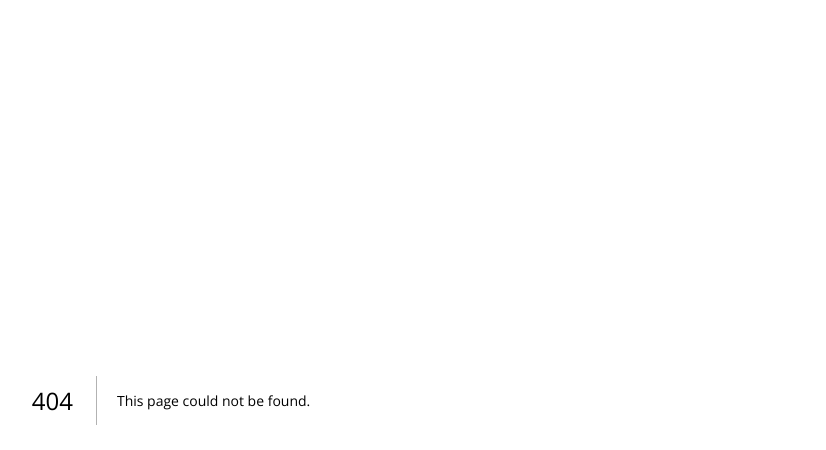
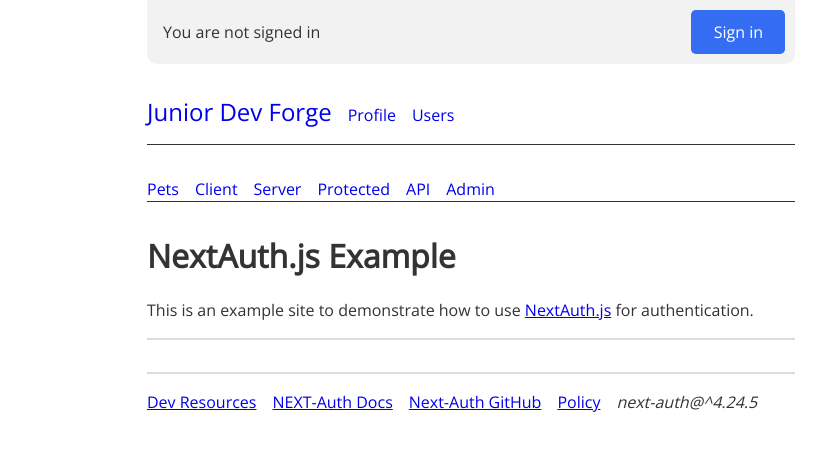
Before and after one commit to Vertfromage/JuniorDevForge, a Next.js app in the folder j_dev_forge/: page /dev_resources in a window 1280 px wide. Before the commit this address had no page. Shown: the top 450 px of the page, without its empty margins (169-995 px from the left). Built offline with nearby package versions, Linux system fonts and the light colour scheme; no server answers.

Commit message:
cleaned up demo code and added description of app to front page from system requirements document

```diff
--- /dev/null
+++ b/j_dev_forge/src/components/DemoNav.tsx
@@ -0,0 +1,37 @@
+import Link from "next/link"
+import styles from "./header.module.css"
+/* Example File from https://github.com/nextauthjs/next-auth-example*/
+// The approach used in this component shows how to build a sign in and sign out
+// component that works on pages which support both client and server side
+// rendering, and avoids any flash incorrect content on initial page load.
+export default function DemoNav() {
+
+  return (
+      <nav>
+        <ul className={styles.navItems}>
+      {/* Pets Example */}
+          <li className={styles.navItem}>
+            <Link href="/pets">Pets</Link>
+          </li>
+      {/* Pets Example */}
+      {/* NextAuth Example */}
+          <li className={styles.navItem}>
+            <Link href="/client">Client</Link>
+          </li>
+          <li className={styles.navItem}>
+            <Link href="/server">Server</Link>
+          </li>
+          <li className={styles.navItem}>
+            <Link href="/protected">Protected</Link>
+          </li>
+          <li className={styles.navItem}>
+            <Link href="/api-example">API</Link>
+          </li>
+          <li className={styles.navItem}>
+            <Link href="/admin">Admin</Link>
+          </li>
+      {/* NextAuth Example */}
+        </ul>
+      </nav>
+  )
+}
--- a/j_dev_forge/src/components/footer.tsx
+++ b/j_dev_forge/src/components/footer.tsx
@@ -9,6 +9,9 @@
     <footer className={styles.footer}>
       <hr />
       <ul className={styles.navItems}>
+        <li className={styles.navItem}>
+            <Link href="/dev_resources">Dev Resources</Link>
+        </li>
         <li className={styles.navItem}>
           <a href="https://next-auth.js.org">NEXT-Auth Docs</a>
         </li>
--- a/j_dev_forge/src/components/header.module.css
+++ b/j_dev_forge/src/components/header.module.css
@@ -85,9 +85,14 @@
   margin-bottom: 2rem;
   padding: 0;
   list-style: none;
+  border-bottom: 1px solid;
 }
 
 .navItem {
   display: inline-block;
   margin-right: 1rem;
 }
+
+.navItem a {
+  text-decoration: none;
+}
--- a/j_dev_forge/src/components/header.tsx
+++ b/j_dev_forge/src/components/header.tsx
@@ -67,28 +67,7 @@
       <nav>
         <ul className={styles.navItems}>
           <li className={styles.navItem}>
-            <Link href="/">Home</Link>
-          </li>
-      {/* Pets Example */}
-          <li className={styles.navItem}>
-            <Link href="/pets">Pets</Link>
-          </li>
-      {/* Pets Example */}
-      {/* NextAuth Example */}
-          <li className={styles.navItem}>
-            <Link href="/client">Client</Link>
-          </li>
-          <li className={styles.navItem}>
-            <Link href="/server">Server</Link>
-          </li>
-          <li className={styles.navItem}>
-            <Link href="/protected">Protected</Link>
-          </li>
-          <li className={styles.navItem}>
-            <Link href="/api-example">API</Link>
-          </li>
-          <li className={styles.navItem}>
-            <Link href="/admin">Admin</Link>
+            <h2><Link href="/">Junior Dev Forge</Link></h2>
           </li>
           <li className={styles.navItem}>
             <Link href="/profile">Profile</Link>
@@ -96,7 +75,6 @@
           <li className={styles.navItem}>
             <Link href="/listusers">Users</Link>
           </li>
-      {/* NextAuth Example */}
         </ul>
       </nav>
     </header>
--- /dev/null
+++ b/j_dev_forge/src/pages/dev_resources.tsx
@@ -0,0 +1,21 @@
+/* Example File from https://github.com/nextauthjs/next-auth-example*/
+
+import DemoNav from "@/components/DemoNav"
+import Layout from "../components/layout"
+
+const DevResources = () => {
+  return (
+    <Layout>
+    <DemoNav/>
+      <h1>NextAuth.js Example</h1>
+      <p>
+        This is an example site to demonstrate how to use{" "}
+        <a href="https://next-auth.js.org">NextAuth.js</a> for authentication.
+      </p>
+
+      <hr/>
+    </Layout>
+  )
+}
+
+export default DevResources
--- a/j_dev_forge/src/pages/listusers.tsx
+++ b/j_dev_forge/src/pages/listusers.tsx
@@ -37,7 +37,7 @@
           <div className="card">
             <div className="content">
               <h5 className="user-name">{user.firstName} {user.lastName}</h5>
-              <p className="email">Email: {user.email}</p>
+              {/* <p className="email">Email: {user.email}</p> */}
               <p className="role">Role: {user.role}</p>
 
               <div className="btn-container">
```
Also changed, not shown: j_dev_forge/src/pages/index.tsx (+9 -4 lines).
